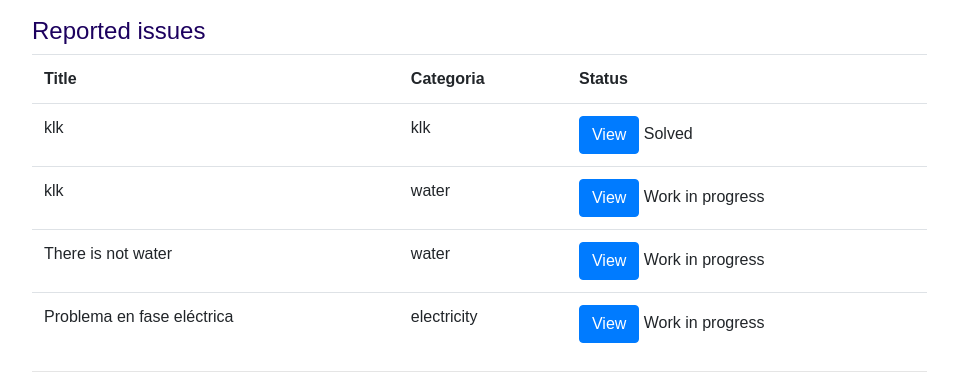
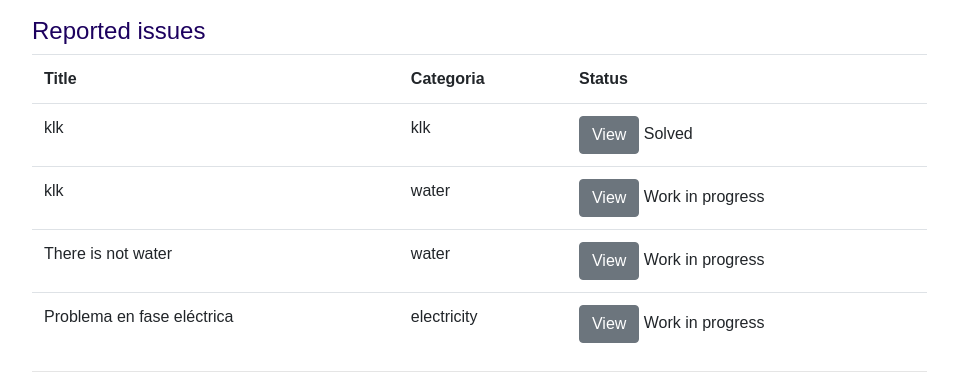
Before and after one commit to Jorgefeliz/Project5CS50, a Django app: template building/templates/building/home.html in a window 1280 px wide. Shown: the part 1115-1503 px from the top of the page, without its empty margins (163-1121 px from the left). Run offline with Django 3.2, Linux system fonts and the light colour scheme; the template is opened without the code that fills it: values that come from a table or form of the project are taken from there, others are empty; data comes from the database, SQL or seed files in the repository; both versions use the stored data as it was after the commit; some libraries are stand-ins or nearby versions.

Commit message:
lujitos v2

```diff
--- a/building/templates/building/home.html
+++ b/building/templates/building/home.html
@@ -47,8 +47,11 @@
                         <td>{{ issue.title }}</td>
                         <td>{{ issue.categoria}}</td>
                         <td >
-                            <input type="button" class="btn btn-primary"  value="View" onclick="issue_view( {{ issue.id}} )" />
+                            <input type="button" class="btn btn-secondary"  value="View" onclick="issue_view( {{ issue.id}} )" />
                             {{ issue.status}}
+                            <div id="detail{{issue.id}}">
+
+                            </div>
                         </td>
                     </tr>
 
```
Also changed, not shown: db.sqlite3.
